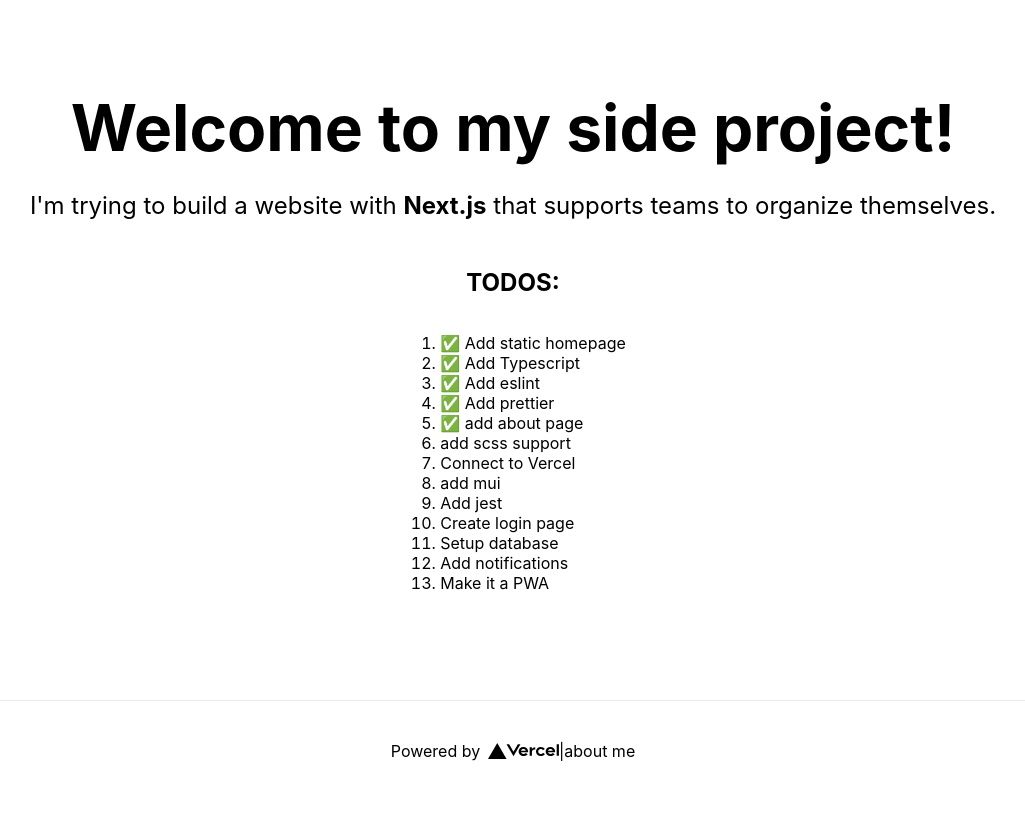
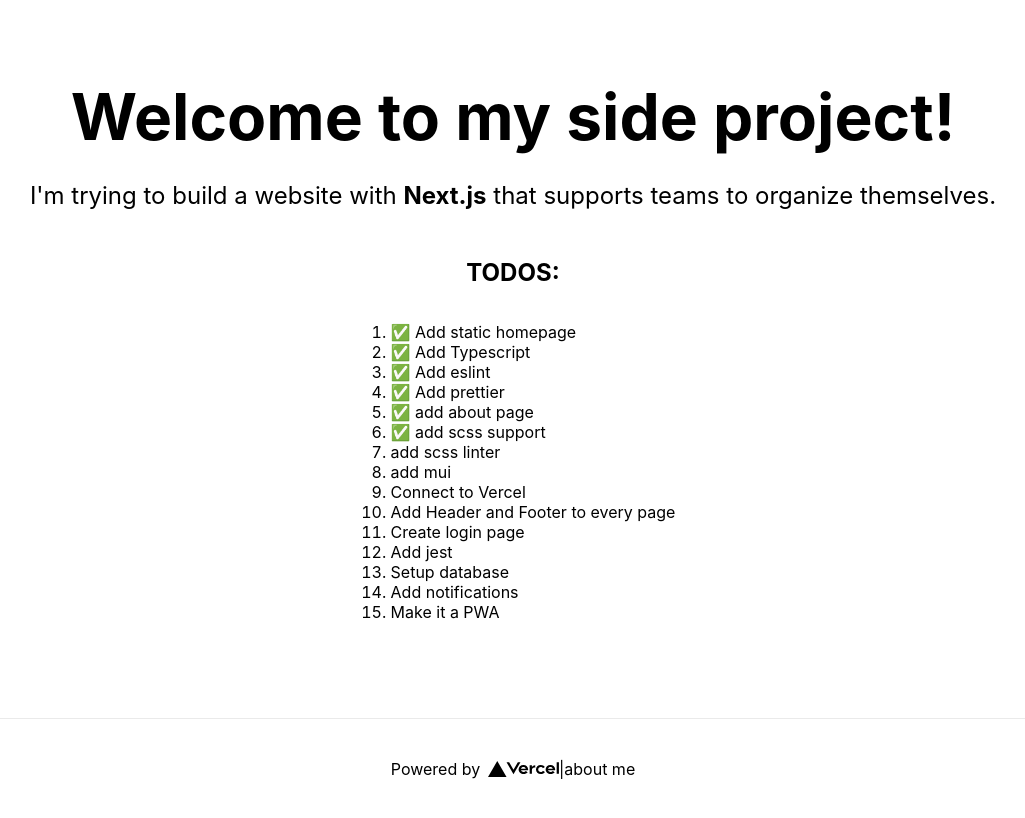
Before and after one commit to KevinHerklotz/who-joins, a Next.js app: page / in a window 1280 px wide. Shown: the whole page, without its empty margins (127-1152 px from the left). Built offline with nearby package versions, Linux system fonts and the light colour scheme.

Commit message:
add scss support

```diff
--- a/package.json
+++ b/package.json
@@ -34,6 +34,7 @@
     "husky": "^4.3.0",
     "prettier": "^2.1.2",
     "pretty-quick": "^3.1.0",
+    "sass": "^1.27.0",
     "typescript": "^4.0.3"
   },
   "husky": {
--- a/pages/_app.tsx
+++ b/pages/_app.tsx
@@ -1,4 +1,4 @@
-import '../styles/globals.css'
+import '../styles/globals.scss'
 import type { AppProps } from 'next/app'
 
 function MyApp({ Component, pageProps }: AppProps) {
--- a/pages/index.tsx
+++ b/pages/index.tsx
@@ -2,7 +2,7 @@
 import Head from 'next/head'
 import Link from 'next/link'
 
-import styles from '../styles/Home.module.css'
+import styles from '../styles/Home.module.scss'
 
 export default function Home() {
   return (
@@ -25,11 +25,13 @@
           <li>✅ Add eslint</li>
           <li>✅ Add prettier</li>
           <li>✅ add about page</li>
-          <li>add scss support</li>
+          <li>✅ add scss support</li>
+          <li>add scss linter</li>
+          <li>add mui</li>
           <li>Connect to Vercel</li>
-          <li>add mui</li>
+          <li>Add Header and Footer to every page</li>
+          <li>Create login page</li>
           <li>Add jest</li>
-          <li>Create login page</li>
           <li>Setup database</li>
           <li>Add notifications</li>
           <li>
@@ -48,7 +50,7 @@
           Powered by <img src="/vercel.svg" alt="Vercel Logo" className={styles.logo} />
         </a>{' '}
         |{' '}
-        <Link href="/about">
+        <Link href="/about2">
           <a>about me</a>
         </Link>
       </footer>
```
Also changed, not shown: pages/about/index.tsx (renamed from pages/about.tsx), styles/Home.module.scss (renamed from styles/Home.module.css), styles/globals.scss (renamed from styles/globals.css), 2 other files (tests, documents, lock files or other folders).
